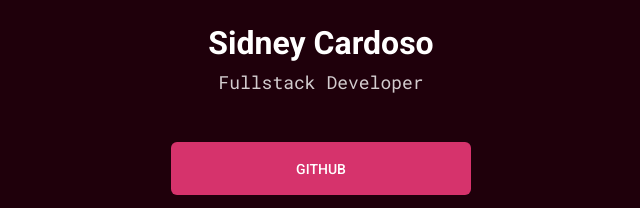
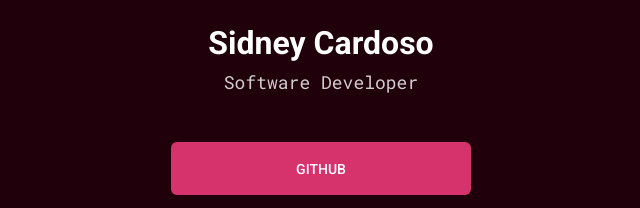
Before and after one commit to sidney-cardoso/rocket-links, a plain HTML site: page index.html in a window 1280 px wide. Shown: the part 164-372 px from the top of the page, 319-959 px from the left. Drawn offline with Linux system fonts and the light colour scheme.

Commit message:
Update index.html

```diff
--- a/index.html
+++ b/index.html
@@ -20,7 +20,7 @@
                 class="avatar"
             />
             <h1>Sidney Cardoso</h1>
-            <p class="description">Fullstack Developer</p>
+            <p class="description">Software Developer</p>
             <ul>
                 <li>
                     <a href="https://github.com/sidney-cardoso" target="_blank"
```
